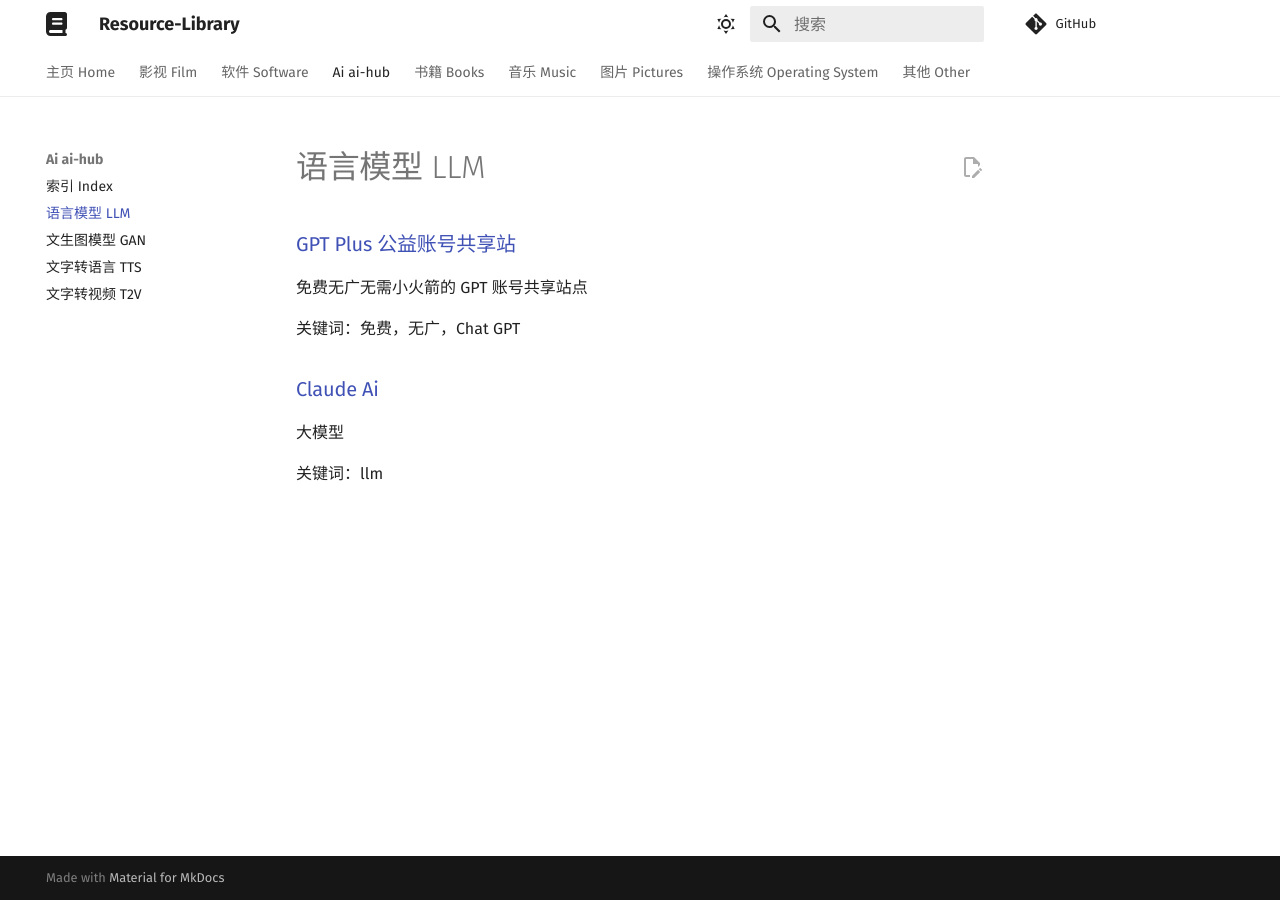
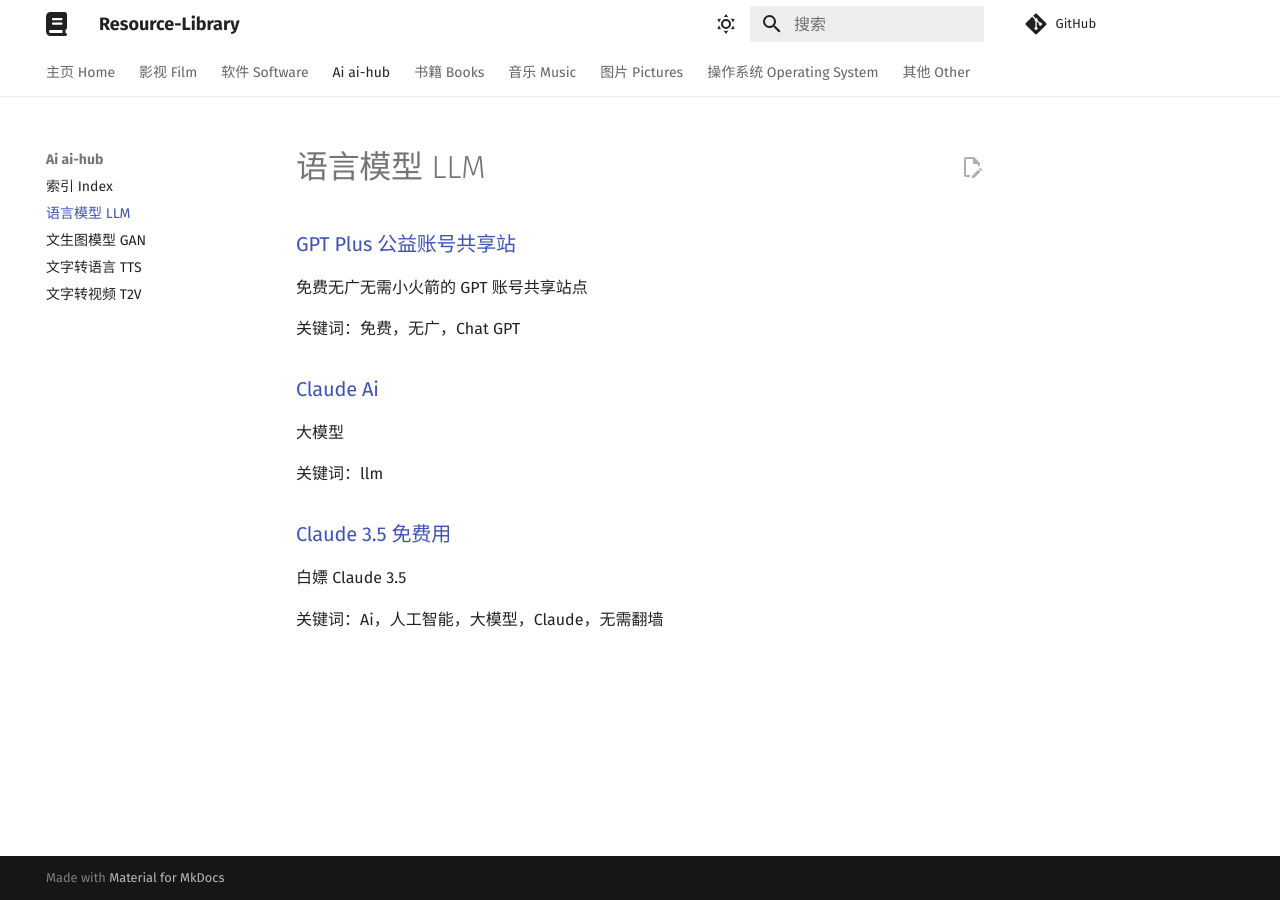
Before and after one commit to Chocolateater/Resource-Library, an MkDocs documentation site: the page built from docs/Ai/llm.md, in a window 1280 px wide. Built offline with MkDocs 1.6.1 and Material for MkDocs 9.7.7, drawn with Linux system fonts in a browser that asks for light colours; comment, search, counter and statistics services are not loaded.

Commit message:
Update index.md via GitHub API

```diff
--- a/docs/Ai/llm.md
+++ b/docs/Ai/llm.md
@@ -9,3 +9,9 @@
 大模型
 
 关键词：llm
+
+<h3><a href="https://kelaode.ai/">Claude 3.5 免费用</a> </h3>
+
+白嫖 Claude 3.5
+
+关键词：Ai，人工智能，大模型，Claude，无需翻墙
```
